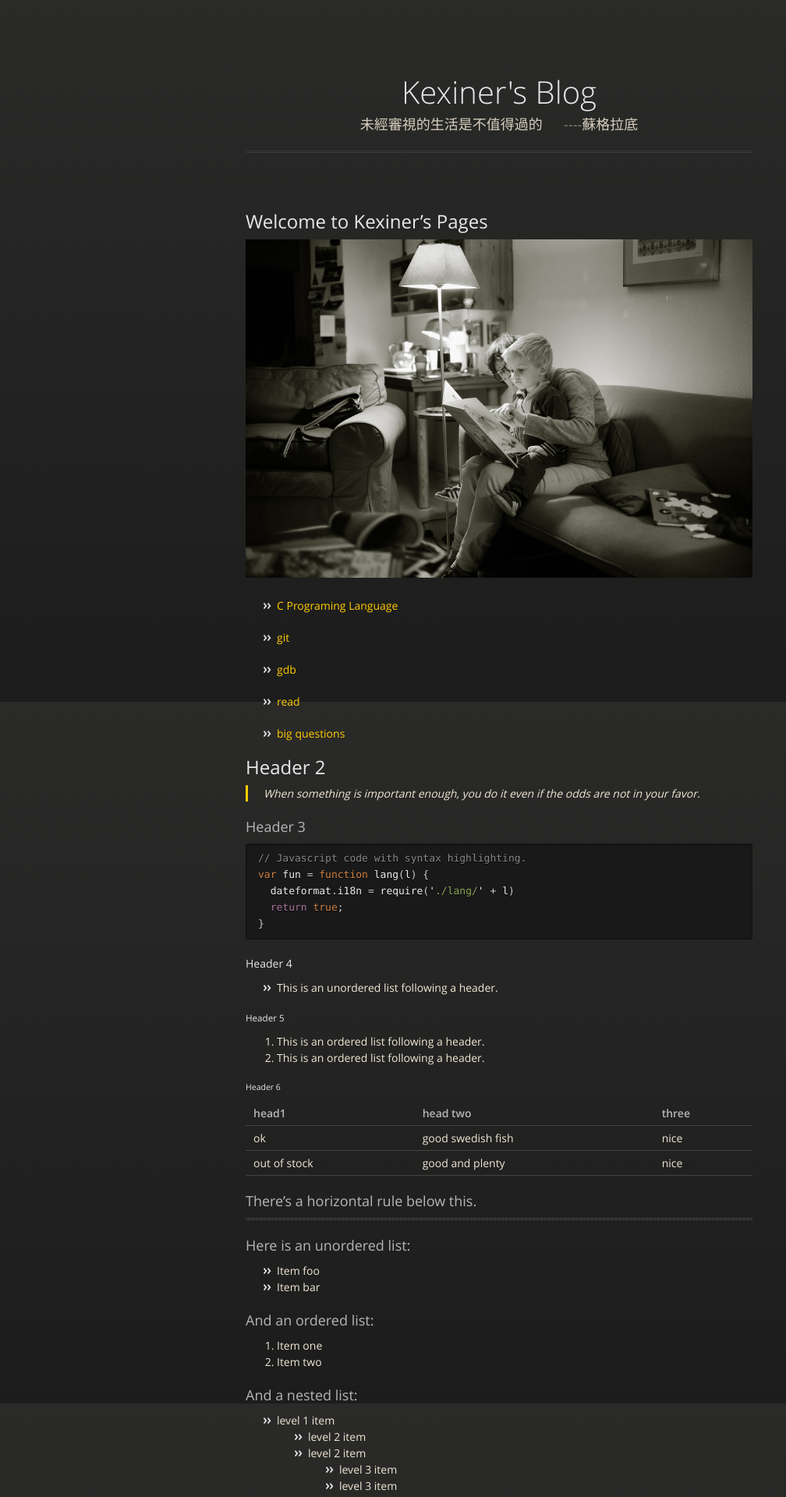
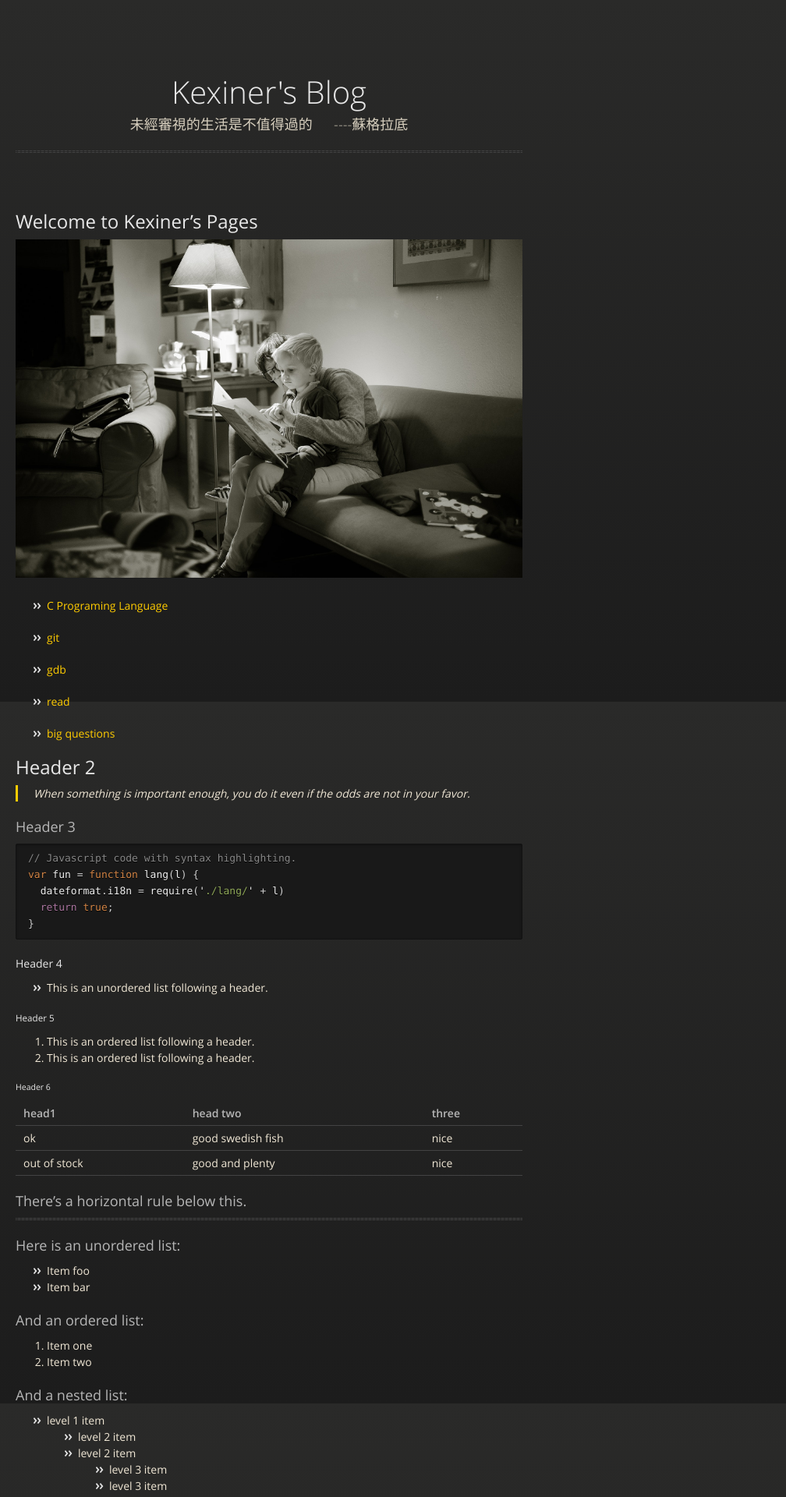
Before and after one commit to kexinerchen/kexinerchen.github.io, a Jekyll site: the page built from index.md, in a window 1280 px wide. Shown: the top 1920 px of the page at 78% size, without its empty margins (0-1008 px from the left). Built offline with Jekyll 4.4.1, drawn with Linux system fonts in a browser that asks for light colours; our own code applies the rules of GitHub Pages for plain Markdown files.

Commit message:
Update jekyll-theme-midnight.scss

```diff
--- a/_sass/jekyll-theme-midnight.scss
+++ b/_sass/jekyll-theme-midnight.scss
@@ -76,7 +76,7 @@ strong {
 }
 
 .wrapper {
-  max-width:650px;
+  max-width:1300px;
   margin:0 auto;
   position:relative;
   padding: 0 20px;
```
